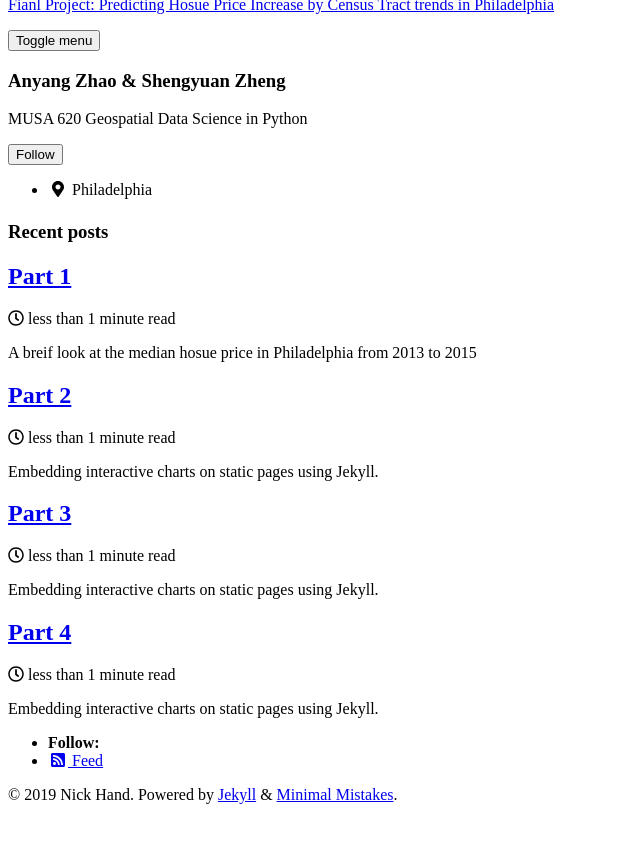
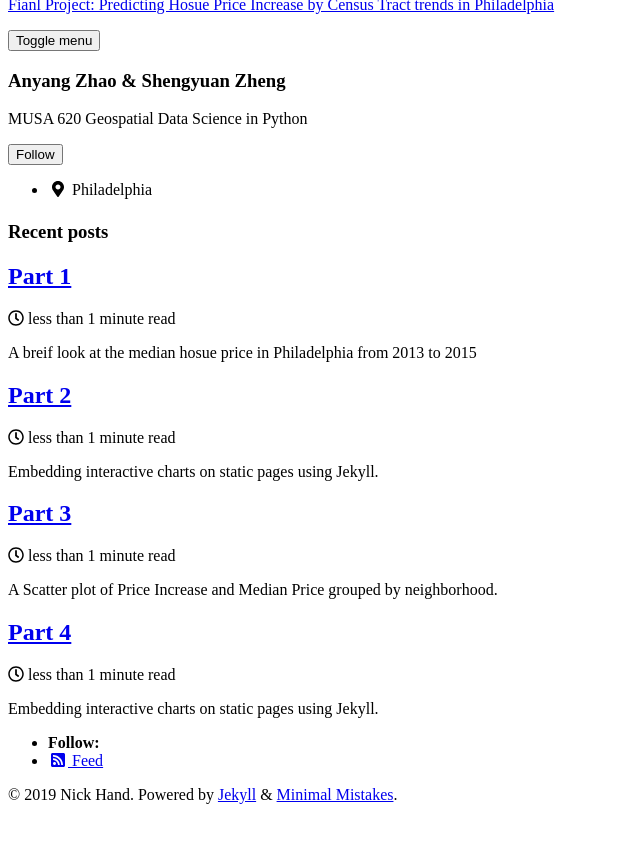
Before and after one commit to zhaoanyang36/house_price_prediction, a Jekyll site: the page built from index.html, in a window 1280 px wide, cut to the strip 112-986 px from the top of the page. Shown: the top 843 px of the strip, without its empty margins (0-640 px from the left). Built offline with Jekyll 4.4.1, drawn with Linux system fonts in a browser that asks for light colours; cached includes are drawn as plain includes; nearby versions of some CDN libraries; the list of posts is cut into pages by our own code.

Commit message:
Update 2019-12-12-Part-3.md

```diff
--- a/_posts/2019-12-12-Part-3.md
+++ b/_posts/2019-12-12-Part-3.md
@@ -3,7 +3,7 @@ title: "Part 3"
 date: 2019-12-12
 published: true
 tags: [dataviz, altair, hvplot, holoviews]
-excerpt: "Embedding interactive charts on static pages using Jekyll."
+excerpt: "A Scatter plot of Price Increase and Median Price grouped by neighborhood."
 hv-loader:
   hv-chart-1: "charts/c.html"
 toc: true
```
